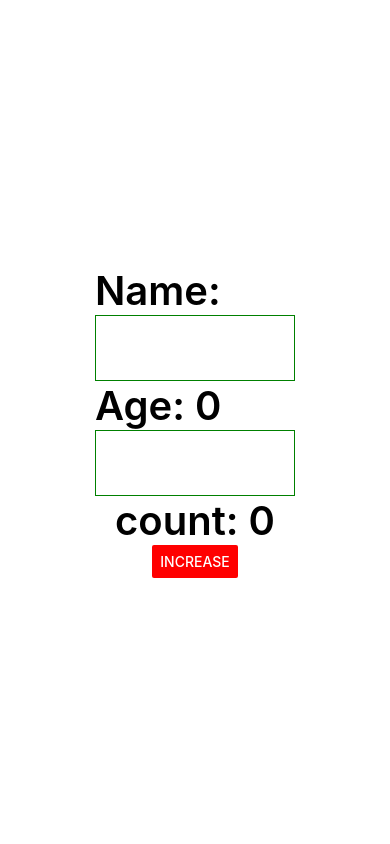
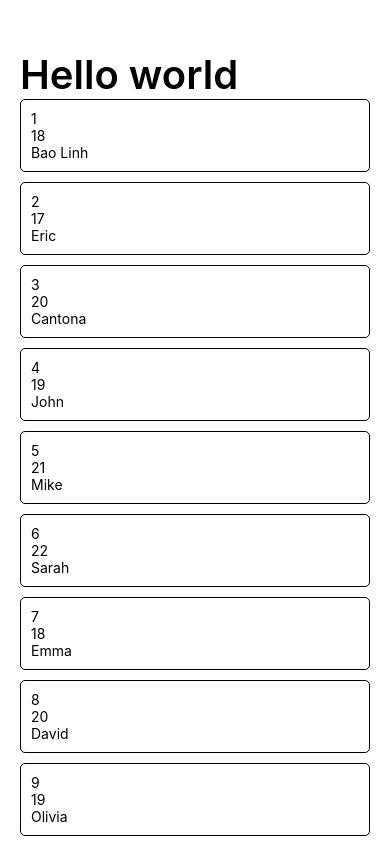
Before and after one commit to baolinh-dev/react_native-todolist-hoidanit, a React Native app: screen / in a window 390 px wide. Built offline with nearby package versions, Linux system fonts and the light colour scheme.

Commit message:
working with array

```diff
--- a/App.tsx
+++ b/App.tsx
@@ -1,59 +1,71 @@
 import { useState } from "react";
-import { Button, StyleSheet, Text, TextInput, View } from "react-native";
+import {
+  Button,
+  ScrollView,
+  StyleSheet,
+  Text,
+  TextInput,
+  View,
+} from "react-native";
 
 export default function App() {
-  const [count, setCount] = useState<number>(0);
-  const [name, setName] = useState<string>("");
-  const [age, setAge] = useState<number>(0);
+  const [students, setStudents] = useState([
+    { id: 1, name: "Bao Linh", age: 18 },
+    { id: 2, name: "Eric", age: 17 },
+    { id: 3, name: "Cantona", age: 20 },
+    { id: 4, name: "John", age: 19 },
+    { id: 5, name: "Mike", age: 21 },
+    { id: 6, name: "Sarah", age: 22 },
+    { id: 7, name: "Emma", age: 18 },
+    { id: 8, name: "David", age: 20 },
+    { id: 9, name: "Olivia", age: 19 },
+    { id: 10, name: "Sophia", age: 17 },
+    { id: 11, name: "Liam", age: 20 },
+    { id: 12, name: "Noah", age: 21 },
+    { id: 13, name: "Mason", age: 18 },
+    { id: 14, name: "Ethan", age: 23 },
+    { id: 15, name: "Ava", age: 19 },
+    { id: 16, name: "Isabella", age: 20 },
+    { id: 17, name: "James", age: 22 },
+    { id: 18, name: "Logan", age: 18 },
+    { id: 19, name: "Lucas", age: 21 },
+    { id: 20, name: "Mia", age: 19 },
+  ]);
 
   return (
     <View style={styles.container}>
-      <View>
-        <Text style={{ fontSize: 40, fontWeight: "600" }}>Name: {name}</Text>
-        <TextInput
-          multiline
-          onChangeText={(value) => setName(value)}
-          style={{
-            borderColor: "green",
-            borderWidth: 1,
-            width: 200,
-            padding: 15,
-          }}
-        />
-      </View>
-      <View>
-        <Text style={{ fontSize: 40, fontWeight: "600" }}>Age: {age}</Text>
-        <TextInput
-          multiline
-          style={{
-            borderColor: "green",
-            borderWidth: 1,
-            width: 200,
-            padding: 15,
-          }}
-          keyboardType="numeric"
-          maxLength={2}
-          onChangeText={(value) => setAge(+value)}
-        />
-      </View>
-
-      <Text style={{ fontSize: 40, fontWeight: "600" }}>count: {count}</Text>
-      <View>
-        <Button
-          color={"red"}
-          title="Increase"
-          onPress={() => setCount(count + 1)}
-        />
-      </View>
+      <Text style={{ fontSize: 40, fontWeight: "600" }}>Hello world</Text>
+      <ScrollView>
+        {students.map((item) => {
+          return (
+            <View
+              key={item.id}
+              style={{
+                borderWidth: 1,
+                borderColor: "black",
+                borderRadius: 5,
+                padding: 10,
+                marginBottom: 10,
+              }}
+            >
+              <Text>{item.id}</Text>
+              <Text>{item.age}</Text>
+              <Text>{item.name}</Text>
+            </View>
+          );
+        })}
+      </ScrollView>
     </View>
   );
 }
 
 const styles = StyleSheet.create({
   container: {
+    paddingTop: 50,
+    paddingHorizontal: 20,
     flex: 1,
     backgroundColor: "#fff",
-    alignItems: "center",
-    justifyContent: "center",
+    // alignItems: "center",
+    // justifyContent: "center",
   },
 });
```
